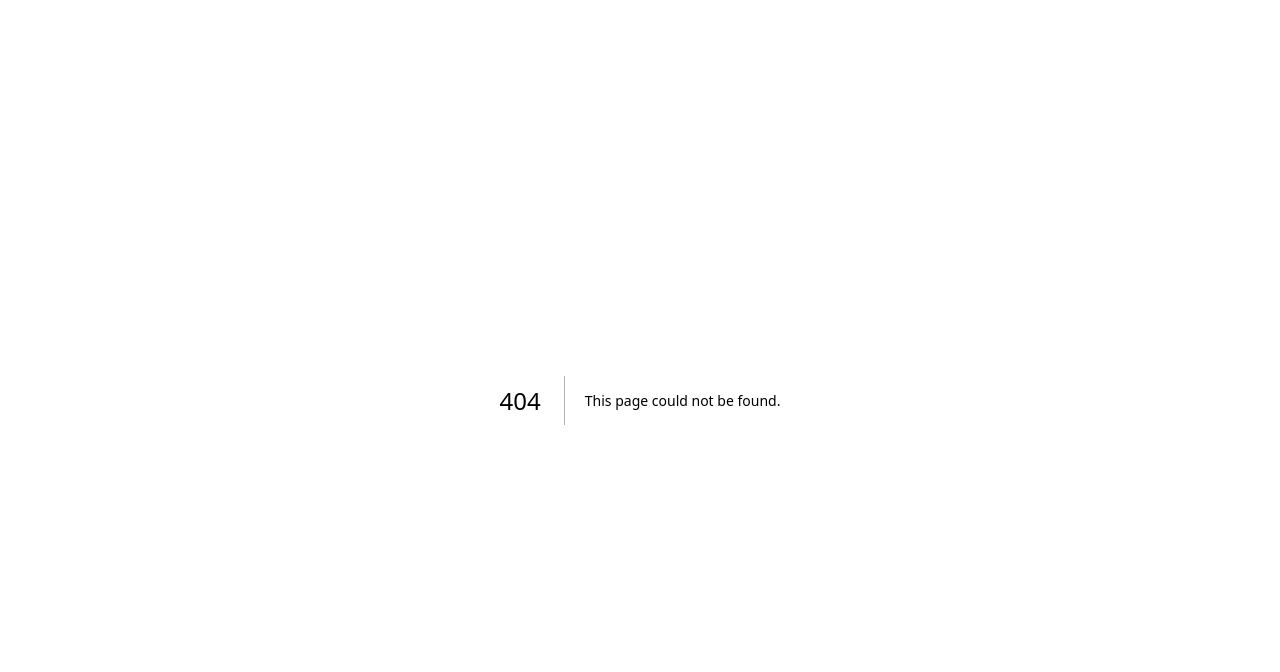
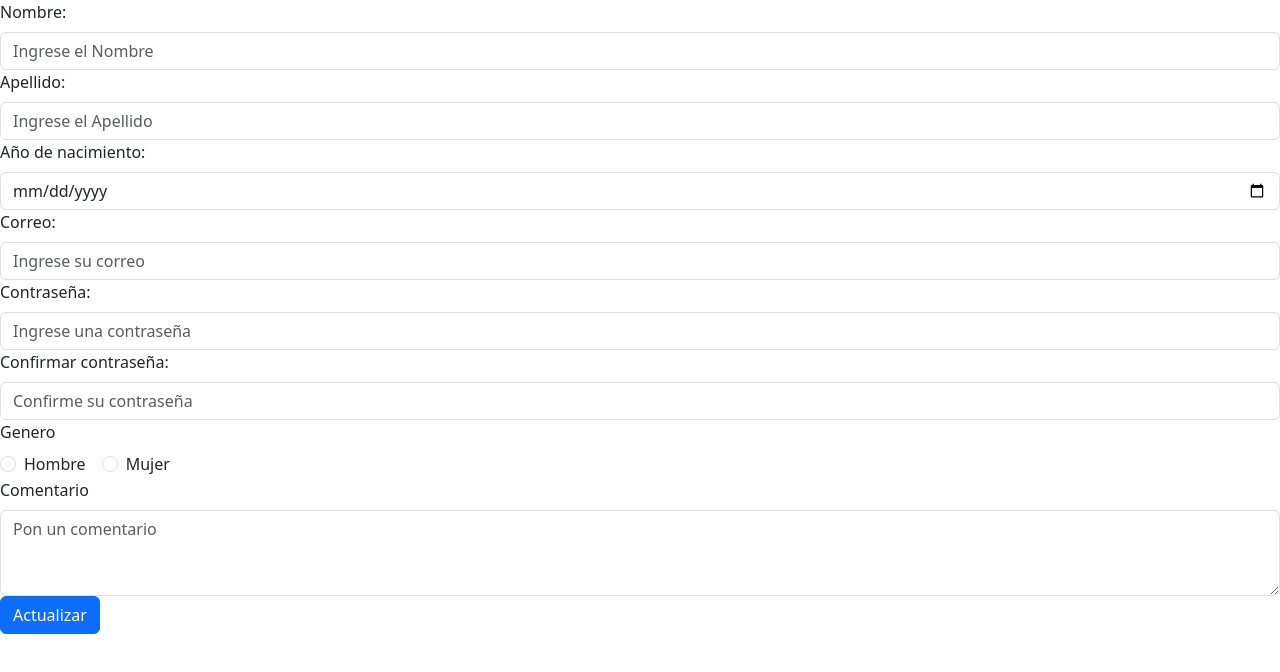
Before and after one commit to MrFranSG/prueba4, a Next.js app: page /Actualizar in a window 1280 px wide. Before the commit this address had no page. Shown: the top 672 px of the page. Built offline with nearby package versions, Linux system fonts and the light colour scheme.

Commit message:
Mostrar y Actualizar
Añadi el mostrar y el actualizar, tengo que arreglar el actualizar aun asi, me falta el eliminar y el diseño de la pagina en general

```diff
--- a/package.json
+++ b/package.json
@@ -14,7 +14,8 @@
     "next": "14.2.5",
     "react": "^18",
     "react-bootstrap": "^2.10.4",
-    "react-dom": "^18"
+    "react-dom": "^18",
+    "react-icons": "^5.2.1"
   },
   "devDependencies": {
     "@types/node": "^20",
--- /dev/null
+++ b/src/pages/Actualizar.tsx
@@ -0,0 +1,128 @@
+import { actualizarUsuario, obtenerUsuario } from '@/Firebase/Promesas'
+import { Usuario } from '@/Interfaces/IUsuario'
+import { useRouter } from 'next/router'
+import React, { useEffect, useState } from 'react'
+import { Button, Form } from 'react-bootstrap'
+
+
+
+
+const initialState:Usuario = {
+    AnioNacimiento:"",
+    Apellido:"",
+    Comentario:"",
+    Confirmar:"",
+    Contraseña:"",
+    Correo:"",
+    Genero:"",
+    Nombre:"",
+}
+
+export const Actualizar = () => {
+    const router = useRouter()
+    const [usuario, setUsuario] = useState<Usuario>(initialState)
+
+    const handleUsuario = (name:string,value:string)=>{
+        setUsuario({...usuario,[name]:value})
+    }
+
+    useEffect(()=>{
+        const key = router.query.key;
+        if(key!=undefined && typeof(key)=="string"){
+            obtenerUsuario(key).then((p)=>{
+                if(p!=undefined){
+                    setUsuario(p)
+                }
+                else{
+
+                }
+            })
+        }else{
+
+        }
+    },[])
+
+    const Modificar = ()=>{
+        actualizarUsuario(usuario).then(()=>{
+            alert("La actualizacion fue exitosa")
+        })
+    }
+
+    return (
+        <>
+        <Form>
+            <Form.Group>
+                <Form.Label>Nombre: </Form.Label>
+                <Form.Control type='text' placeholder='Ingrese el Nombre ' value={usuario.Nombre} name='Nombre' onChange={(e)=>{handleUsuario(e.currentTarget.name,e.currentTarget.value)}}></Form.Control>
+                <Form.Text></Form.Text>
+            </Form.Group>
+
+            <Form.Group>
+                <Form.Label>Apellido: </Form.Label>
+                <Form.Control type='text' placeholder='Ingrese el Apellido ' value={usuario.Apellido} name='Apellido' onChange={(e)=>{handleUsuario(e.currentTarget.name,e.currentTarget.value)}}></Form.Control>
+                <Form.Text></Form.Text>
+            </Form.Group>
+
+            <Form.Group>
+                <Form.Label>Año de nacimiento: </Form.Label>
+                <Form.Control type='date' placeholder='Ingrese el Año de nacimiento ' value={usuario.AnioNacimiento} name='AnioNacimiento' onChange={(e)=>{handleUsuario(e.currentTarget.name,e.currentTarget.value)}}></Form.Control>
+                <Form.Text></Form.Text>
+            </Form.Group>
+
+
+            <Form.Group>
+                <Form.Label>Correo: </Form.Label>
+                <Form.Control type='email' placeholder='Ingrese su correo ' value={usuario.Correo} name='Correo' onChange={(e)=>{handleUsuario(e.currentTarget.name,e.currentTarget.value)}}></Form.Control>
+                <Form.Text></Form.Text>
+            </Form.Group>
+
+            <Form.Group>
+                <Form.Label>Contraseña: </Form.Label>
+                <Form.Control type='password' placeholder='Ingrese una contraseña ' value={usuario.Contraseña} name='Contraseña' onChange={(e)=>{handleUsuario(e.currentTarget.name,e.currentTarget.value)}}></Form.Control>
+                <Form.Text></Form.Text>
+            </Form.Group>
+
+            <Form.Group>
+                <Form.Label>Confirmar contraseña: </Form.Label>
+                <Form.Control type='password' placeholder='Confirme su contraseña ' value={usuario.Confirmar} name='Confirmar' onChange={(e)=>{handleUsuario(e.currentTarget.name,e.currentTarget.value)}}></Form.Control>
+                <Form.Text></Form.Text>
+            </Form.Group>
+
+            <Form.Group>
+                <Form.Label>Genero</Form.Label ><br></br>
+                <Form.Check
+                    inline type="radio"
+                    label="Hombre"
+                    value={usuario.Genero}
+                    name="Genero"
+                    onChange={(e)=>{handleUsuario(e.currentTarget.name,e.currentTarget.value)}}
+                />
+                <Form.Check
+                    inline type="radio"
+                    label="Mujer"
+                    value={usuario.Genero}
+                    name="Genero"
+                    onChange={(e)=>{handleUsuario(e.currentTarget.name,e.currentTarget.value)}}
+                />
+                <Form.Text></Form.Text>
+            </Form.Group>
+
+            <Form.Group>
+                <Form.Label>Comentario</Form.Label>
+                <Form.Control as='textarea' rows={3} placeholder="Pon un comentario" name="Comentario" onChange={(e)=>{handleUsuario(e.currentTarget.name,e.currentTarget.value)}}  />
+            </Form.Group>
+
+            <Button type="button" variant='primary' onClick={Modificar}>Actualizar</Button>
+
+        </Form>
+        </>
+    )
+
+
+
+
+
+
+
+}
+export default Actualizar
```
Also changed, not shown: src/pages/Mostrar.tsx (added, +69 -0 lines), 1 other file (tests, documents, lock files or other folders).
